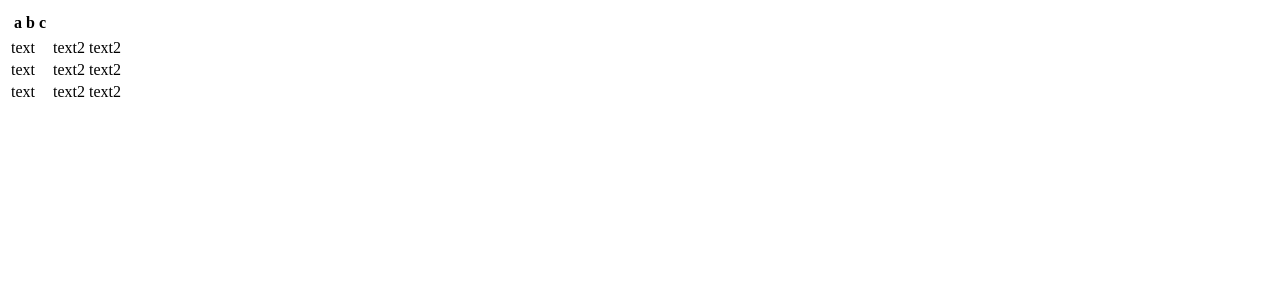
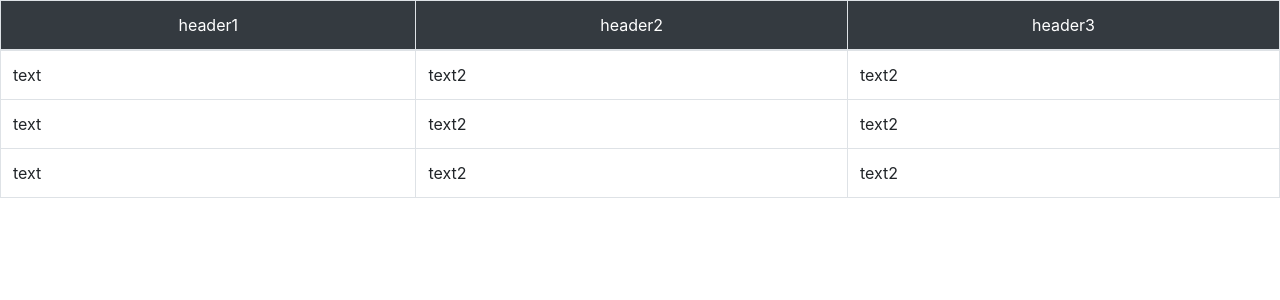
Before and after one commit to rintu1414/Project, an Angular app: page / in a window 1280 px wide. Shown: the top 300 px of the page. Built offline with nearby package versions, Linux system fonts and the light colour scheme.

Commit message:
added a little styling

```diff
--- a/angular.json
+++ b/angular.json
@@ -28,7 +28,8 @@
               }
             ],
             "styles": [
-              "src/styles.css"
+              "src/styles.css",
+              "node_modules/bootstrap/dist/css/bootstrap.min.css"
             ],
             "scripts": []
           },
--- a/package.json
+++ b/package.json
@@ -22,7 +22,9 @@
     "@angular/platform-browser-dynamic": "6.0.7",
     "@angular/router": "6.0.7",
     "@ng-bootstrap/ng-bootstrap": "^2.2.0",
+    "bootstrap": "^4.1.1",
     "core-js": "^2.4.1",
+    "ngx-bootstrap": "^3.0.1",
     "rxjs": "^6.2.1",
     "zone.js": "^0.8.26"
   },
--- a/src/app/app.component.html
+++ b/src/app/app.component.html
@@ -1,19 +1,19 @@
-<table>
-  <th>
+<div class="table-responsive">
+<table class="table table-bordered">
+  <thead class="text-center text-white bg-dark">
     <tr>
       <td>
-        a
+        header1
       </td>
       <td>
-        b
+        header2
       </td>
       <td>
-        c
+        header3
       </td>
     </tr>
-
-  </th>
-
+  </thead>
+<tbody>
   <tr *ngFor="let abc of data.classifications">
     <td>
       {{ abc.name1 }}
@@ -25,3 +25,6 @@
       {{ abc.name3 }}
     </td>
   </tr>
+</tbody>
+</table>
+</div>
```
Also changed, not shown: 1 other file (tests, documents, lock files or other folders).
